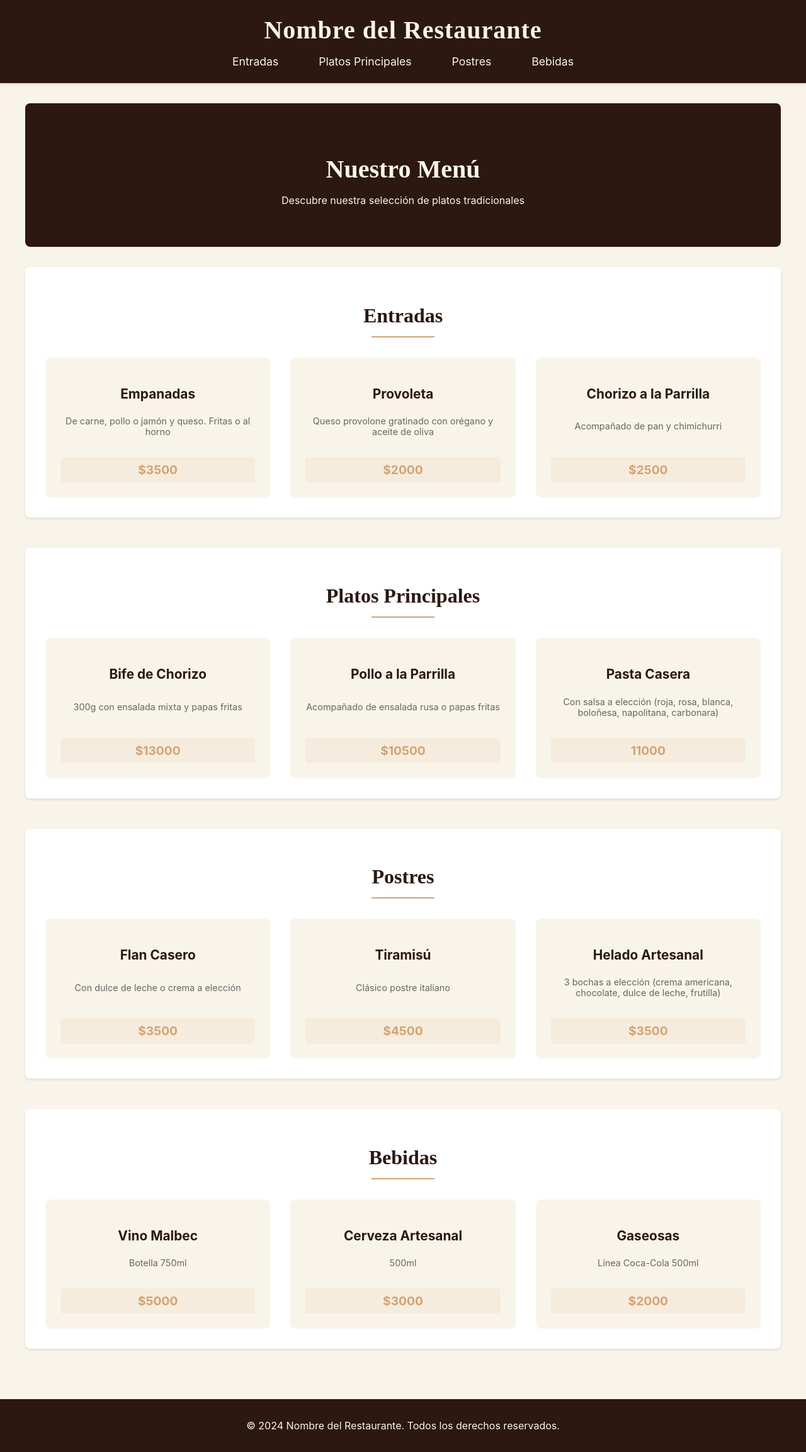
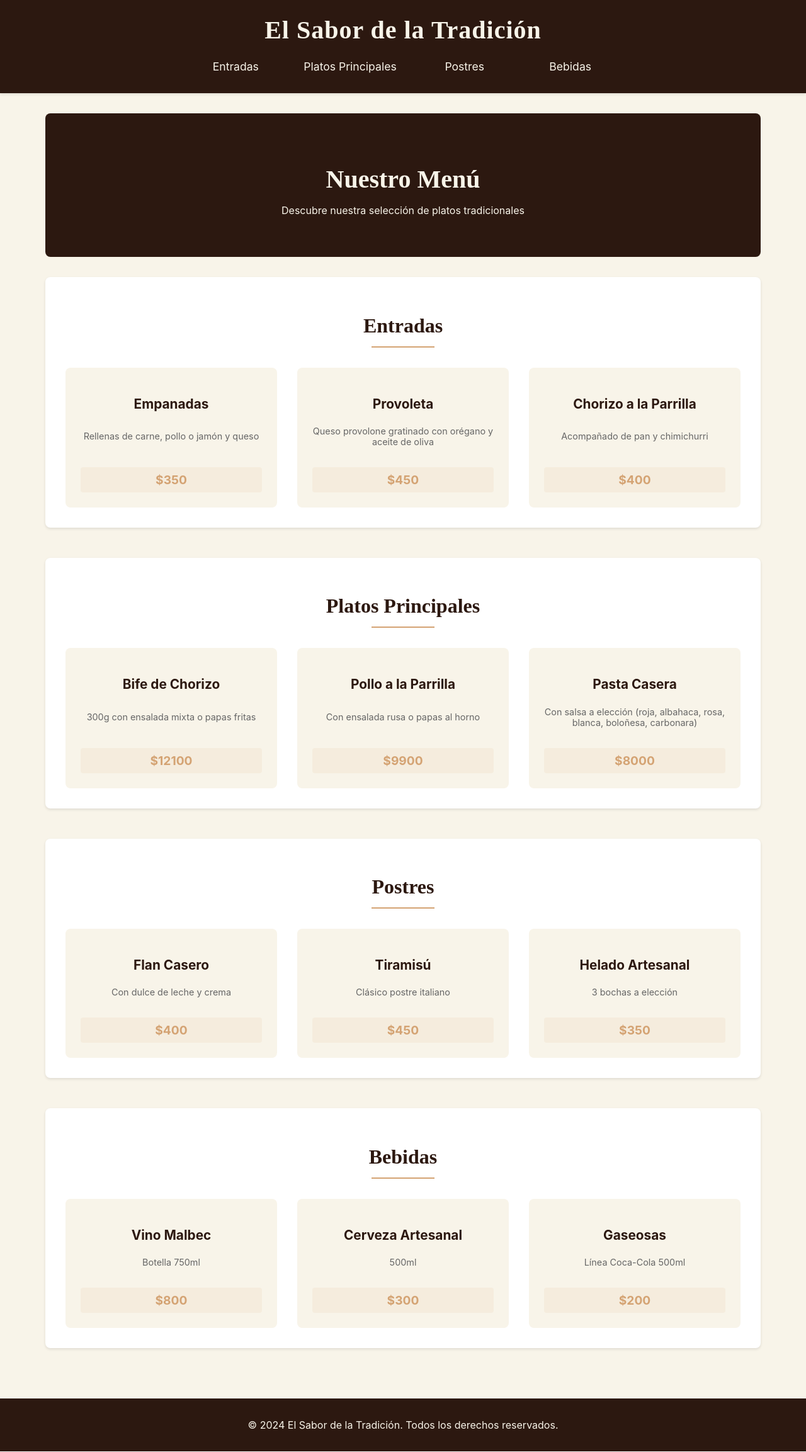
Before and after one commit to BocanegraKleyver/uade_api_2025_1c_vn, a React (Create React App) app: page / in a window 1280 px wide. Shown: the whole page at 63% size. Built offline with nearby package versions, Linux system fonts and the light colour scheme.

Commit message:
Cambios en la pagina

```diff
--- a/src/App.css
+++ b/src/App.css
@@ -5,6 +5,9 @@
   flex-direction: column;
   background-color: #f8f4e9;
   color: #2c1810;
+  overflow-x: hidden;
+  width: 100%;
+  max-width: 100%;
 }
 
 .App-logo {
@@ -26,6 +29,11 @@
   position: sticky;
   top: 0;
   z-index: 1000;
+  width: 100%;
+  box-sizing: border-box;
+  display: flex;
+  flex-direction: column;
+  align-items: center;
 }
 
 .header h1 {
@@ -33,15 +41,29 @@
   font-size: 2.5rem;
   font-family: 'Playfair Display', serif;
   letter-spacing: 1px;
+  padding: 0 1rem;
+  word-wrap: break-word;
+  text-align: center;
+  max-width: 100%;
+}
+
+.header nav {
+  width: 100%;
+  margin-top: 1rem;
+  display: flex;
+  justify-content: center;
 }
 
 .header nav ul {
   list-style: none;
   padding: 0;
-  margin: 1rem 0 0 0;
+  margin: 0;
   display: flex;
   justify-content: center;
-  gap: 2rem;
+  gap: 1rem;
+  flex-wrap: wrap;
+  width: 100%;
+  max-width: 800px;
 }
 
 .header nav a {
@@ -51,6 +73,10 @@
   transition: color 0.3s ease;
   padding: 0.5rem 1rem;
   border-radius: 4px;
+  white-space: nowrap;
+  display: inline-block;
+  min-width: 120px;
+  text-align: center;
 }
 
 .header nav a:hover {
@@ -64,6 +90,7 @@
   max-width: 1200px;
   margin: 0 auto;
   width: 100%;
+  box-sizing: border-box;
 }
 
 .hero {
@@ -72,6 +99,8 @@
   padding: 3rem;
   margin-bottom: 2rem;
   border-radius: 8px;
+  width: 100%;
+  box-sizing: border-box;
 }
 
 .hero h2 {
@@ -86,6 +115,8 @@
   background-color: white;
   border-radius: 8px;
   box-shadow: 0 2px 4px rgba(0,0,0,0.1);
+  width: 100%;
+  box-sizing: border-box;
 }
 
 .menu-section h2 {
@@ -112,6 +143,7 @@
   display: grid;
   grid-template-columns: repeat(auto-fit, minmax(300px, 1fr));
   gap: 2rem;
+  width: 100%;
 }
 
 .menu-item {
@@ -123,6 +155,8 @@
   display: flex;
   flex-direction: column;
   justify-content: space-between;
+  height: 100%;
+  box-sizing: border-box;
 }
 
 .menu-item:hover {
@@ -157,6 +191,8 @@
   color: #f8f4e9;
   padding: 1rem;
   margin-top: auto;
+  width: 100%;
+  box-sizing: border-box;
 }
 
 @keyframes App-logo-spin {
@@ -168,19 +204,42 @@
   }
 }
 
+/* Estilos para tablets */
+@media (max-width: 1024px) {
+  .main-content {
+    padding: 1.5rem;
+  }
+
+  .menu-items {
+    grid-template-columns: repeat(auto-fit, minmax(250px, 1fr));
+  }
+}
+
+/* Estilos para tablets pequeñas y móviles grandes */
 @media (max-width: 768px) {
   .header {
     padding: 1rem;
+    flex-direction: column;
+    align-items: center;
   }
 
   .header h1 {
     font-size: 1.8rem;
+    padding: 0 0.5rem;
+    margin-bottom: 0.5rem;
+  }
+
+  .header nav {
+    margin-top: 0.5rem;
+    width: 100%;
   }
 
   .header nav ul {
     flex-direction: column;
     gap: 0.5rem;
     margin-top: 0.5rem;
+    width: 100%;
+    max-width: 100%;
   }
 
   .header nav a {
@@ -188,6 +247,8 @@
     padding: 0.8rem;
     background-color: rgba(255, 255, 255, 0.1);
     border-radius: 4px;
+    width: 100%;
+    min-width: auto;
   }
 
   .main-content {
@@ -236,6 +297,7 @@
   }
 }
 
+/* Estilos para móviles pequeños */
 @media (max-width: 480px) {
   .header h1 {
     font-size: 1.5rem;
@@ -248,4 +310,12 @@
   .menu-section h2 {
     font-size: 1.3rem;
   }
+
+  .menu-item {
+    padding: 0.8rem;
+  }
+
+  .price {
+    font-size: 1rem;
+  }
 }
--- a/src/App.js
+++ b/src/App.js
@@ -1,19 +1,11 @@
 import './App.css';
+import Header from './components/layout/Header';
+import MenuItem from './components/menu/MenuItem';
 
 function App() {
   return (
     <div className="App">
-      <header className="header">
-        <h1>Nombre del Restaurante</h1>
-        <nav>
-          <ul>
-            <li><a href="#entradas">Entradas</a></li>
-            <li><a href="#principales">Platos Principales</a></li>
-            <li><a href="#postres">Postres</a></li>
-            <li><a href="#bebidas">Bebidas</a></li>
-          </ul>
-        </nav>
-      </header>
+      <Header />
 
       <main className="main-content">
         <section className="hero">
@@ -24,90 +16,90 @@ function App() {
         <section id="entradas" className="menu-section">
           <h2>Entradas</h2>
           <div className="menu-items">
-            <div className="menu-item">
-              <h3>Empanadas</h3>
-              <p>De carne, pollo o jamón y queso. Fritas o al horno</p>
-              <span className="price">$3500</span>
-            </div>
-            <div className="menu-item">
-              <h3>Provoleta</h3>
-              <p>Queso provolone gratinado con orégano y aceite de oliva</p>
-              <span className="price">$2000</span>
-            </div>
-            <div className="menu-item">
-              <h3>Chorizo a la Parrilla</h3>
-              <p>Acompañado de pan y chimichurri</p>
-              <span className="price">$2500</span>
-            </div>
+            <MenuItem
+              title="Empanadas"
+              description="Rellenas de carne, pollo o jamón y queso"
+              price="$350"
+            />
+            <MenuItem
+              title="Provoleta"
+              description="Queso provolone gratinado con orégano y aceite de oliva"
+              price="$450"
+            />
+            <MenuItem
+              title="Chorizo a la Parrilla"
+              description="Acompañado de pan y chimichurri"
+              price="$400"
+            />
           </div>
         </section>
 
         <section id="principales" className="menu-section">
           <h2>Platos Principales</h2>
           <div className="menu-items">
-            <div className="menu-item">
-              <h3>Bife de Chorizo</h3>
-              <p>300g con ensalada mixta y papas fritas</p>
-              <span className="price">$13000</span>
-            </div>
-            <div className="menu-item">
-              <h3>Pollo a la Parrilla</h3>
-              <p>Acompañado de ensalada rusa o papas fritas</p>
-              <span className="price">$10500</span>
-            </div>
-            <div className="menu-item">
-              <h3>Pasta Casera</h3>
-              <p>Con salsa a elección (roja, rosa, blanca, boloñesa, napolitana, carbonara)</p>
-              <span className="price">11000</span>
-            </div>
+            <MenuItem
+              title="Bife de Chorizo"
+              description="300g con ensalada mixta o papas fritas"
+              price="$12100"
+            />
+            <MenuItem
+              title="Pollo a la Parrilla"
+              description="Con ensalada rusa o papas al horno"
+              price="$9900"
+            />
+            <MenuItem
+              title="Pasta Casera"
+              description="Con salsa a elección (roja, albahaca, rosa, blanca, boloñesa, carbonara)"
+              price="$8000"
+            />
           </div>
         </section>
 
         <section id="postres" className="menu-section">
           <h2>Postres</h2>
           <div className="menu-items">
-            <div className="menu-item">
-              <h3>Flan Casero</h3>
-              <p>Con dulce de leche o crema a elección</p>
-              <span className="price">$3500</span>
-            </div>
-            <div className="menu-item">
-              <h3>Tiramisú</h3>
-              <p>Clásico postre italiano</p>
-              <span className="price">$4500</span>
-            </div>
-            <div className="menu-item">
-              <h3>Helado Artesanal</h3>
-              <p>3 bochas a elección (crema americana, chocolate, dulce de leche, frutilla)</p>
-              <span className="price">$3500</span>
-            </div>
+            <MenuItem
+              title="Flan Casero"
+              description="Con dulce de leche y crema"
+              price="$400"
+            />
+            <MenuItem
+              title="Tiramisú"
+              description="Clásico postre italiano"
+              price="$450"
+            />
+            <MenuItem
+              title="Helado Artesanal"
+              description="3 bochas a elección"
+              price="$350"
+            />
           </div>
         </section>
 
         <section id="bebidas" className="menu-section">
           <h2>Bebidas</h2>
           <div className="menu-items">
-            <div className="menu-item">
-              <h3>Vino Malbec</h3>
-              <p>Botella 750ml</p>
-              <span className="price">$5000</span>
-            </div>
-            <div className="menu-item">
-              <h3>Cerveza Artesanal</h3>
-              <p>500ml</p>
-              <span className="price">$3000</span>
-            </div>
-            <div className="menu-item">
-              <h3>Gaseosas</h3>
-              <p>Línea Coca-Cola 500ml</p>
-              <span className="price">$2000</span>
-            </div>
+            <MenuItem
+              title="Vino Malbec"
+              description="Botella 750ml"
+              price="$800"
+            />
+            <MenuItem
+              title="Cerveza Artesanal"
+              description="500ml"
+              price="$300"
+            />
+            <MenuItem
+              title="Gaseosas"
+              description="Línea Coca-Cola 500ml"
+              price="$200"
+            />
           </div>
         </section>
       </main>
 
       <footer className="footer">
-        <p>&copy; 2024 Nombre del Restaurante. Todos los derechos reservados.</p>
+        <p>&copy; 2024 El Sabor de la Tradición. Todos los derechos reservados.</p>
       </footer>
     </div>
   );
--- /dev/null
+++ b/src/components/layout/Header.jsx
@@ -0,0 +1,19 @@
+import React from 'react';
+
+function Header() {
+  return (
+    <header className="header">
+      <h1>El Sabor de la Tradición</h1>
+      <nav>
+        <ul>
+          <li><a href="#entradas">Entradas</a></li>
+          <li><a href="#principales">Platos Principales</a></li>
+          <li><a href="#postres">Postres</a></li>
+          <li><a href="#bebidas">Bebidas</a></li>
+        </ul>
+      </nav>
+    </header>
+  );
+}
+
+export default Header;
--- /dev/null
+++ b/src/components/menu/MenuItem.jsx
@@ -0,0 +1,13 @@
+import React from 'react';
+
+function MenuItem({ title, description, price }) {
+  return (
+    <div className="menu-item">
+      <h3>{title}</h3>
+      <p>{description}</p>
+      <span className="price">{price}</span>
+    </div>
+  );
+}
+
+export default MenuItem;
```
